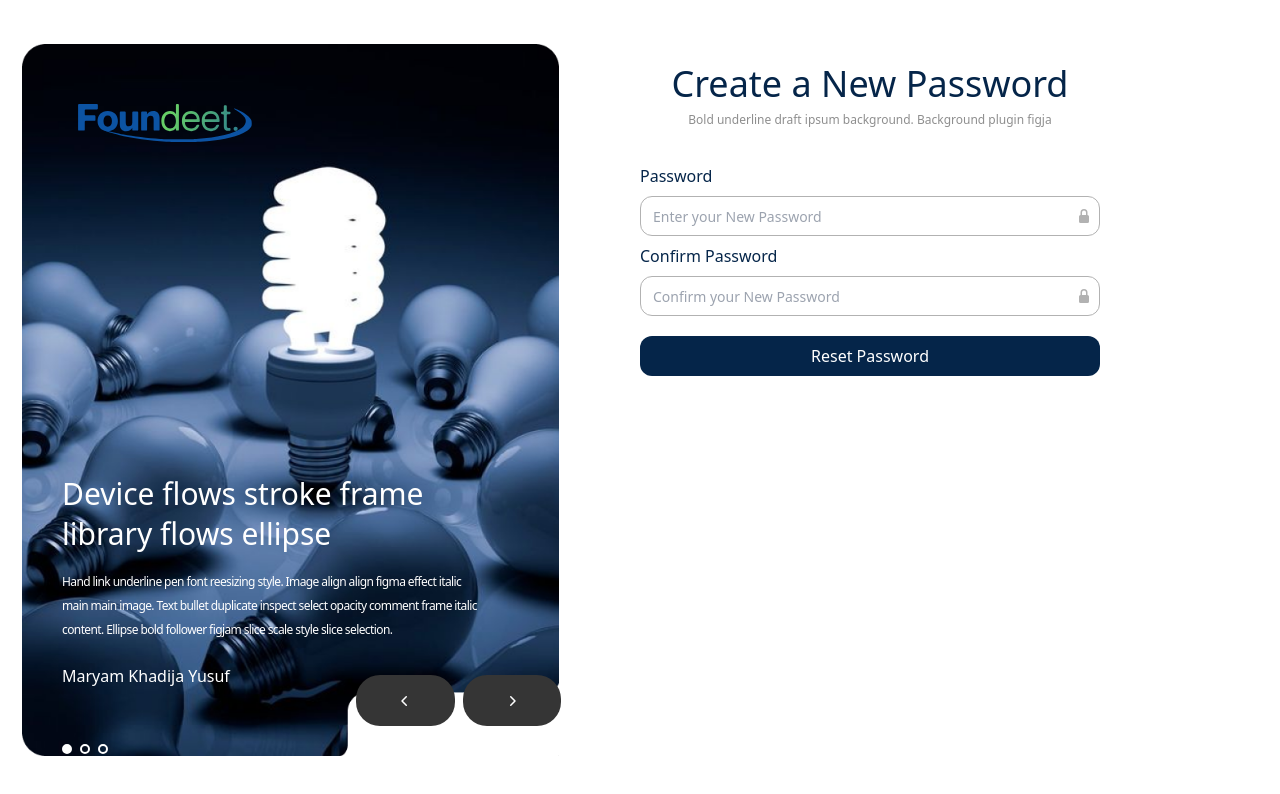
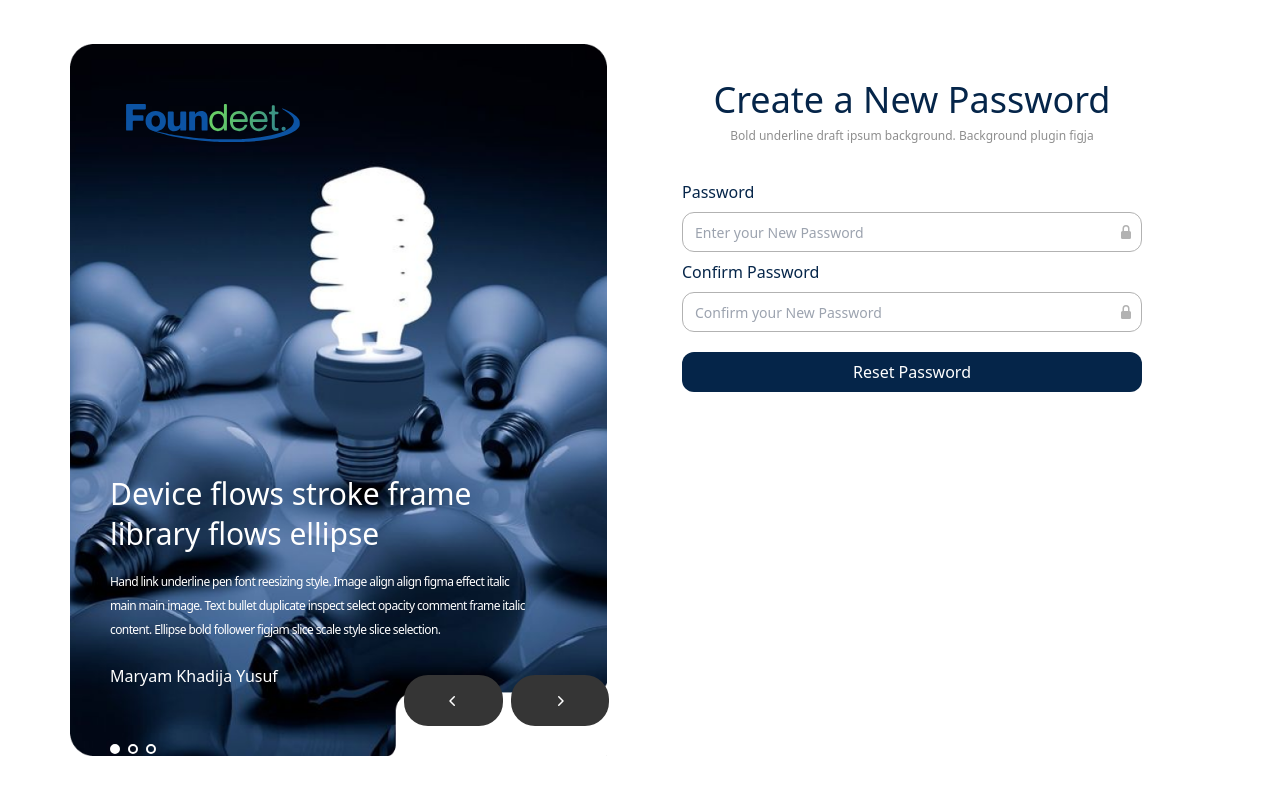
Before and after one commit to Itsprincevick/Form, a React app: page / in a window 1280 px wide. Shown: the top 794 px of the page. Built offline with nearby package versions, Linux system fonts and the light colour scheme; the HTML template or start-up script is replaced by a standard one.

Commit message:
modified UI structure

```diff
--- a/src/components/createNewPassword.jsx
+++ b/src/components/createNewPassword.jsx
@@ -27,7 +27,7 @@ const CreateNewPassword = () => {
   };
 
   return (
-    <div className="text-center w-1/2 mt-16 ">
+    <div className="text-center w-1/2 flex flex-col items-center mt-20 ">
       <div className=" w-[460px]">
           <h1 className="font-medium text-4xl text-blue-10">
             Create a New Password
--- a/src/main.jsx
+++ b/src/main.jsx
@@ -13,7 +13,7 @@ ReactDOM.createRoot(document.getElementById("root")).render(
   <React.StrictMode>
     <Router>
       <ErrorBoundary>
-        <div className="flex">
+        <div className="flex px-24">
           <App />
           <Routes>
             <Route path="/" element={<CreateNewPassword />} />
```
